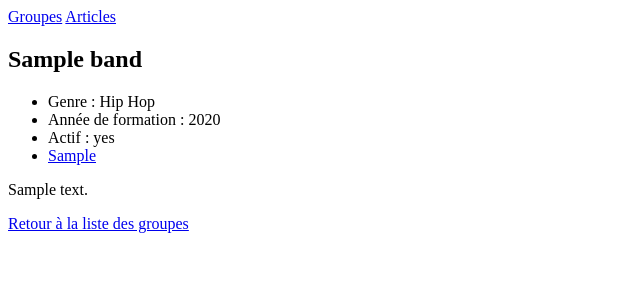
After one commit to draimundo/django-webapp, a Django app: page /bands/1/ in a window 1280 px wide. The commit adds this page. Shown: the top 300 px of the page, without its empty margins (0-640 px from the left). Run offline with Django 5.2, Linux system fonts and the light colour scheme; tables that the repository leaves empty hold one stand-in row (values such as "Sample post").

Commit message:
Add band detail and band list templates

```diff
--- a/merchex/listings/models.py
+++ b/merchex/listings/models.py
@@ -28,6 +28,7 @@ class Listing(models.Model):
         MISCELLANEOUS = 'MS'
 
     title = models.fields.CharField(max_length=100)
+    band = models.ForeignKey(Band, null=True, on_delete=models.SET_NULL)
     description = models.fields.CharField(max_length=1000)
     sold = models.fields.BooleanField(default=False)
     year = models.fields.IntegerField(
--- /dev/null
+++ b/merchex/listings/templates/listings/band_detail.html
@@ -0,0 +1,29 @@
+{% extends 'listings/base.html' %}
+
+{% block content %}
+<h2>{{ band.name }}</h2>
+
+<ul>
+ <li>Genre : {{ band.get_genre_display }}</li>
+ <li>Année de formation : {{ band.year_formed }}</li>
+ <li>Actif : {{ band.active|yesno }}</li>
+ {% if band.official_homepage %}
+ <li><a href="{{ band.official_homepage }}">{{ band.official_homepage }}</a></li>
+ {% endif %}
+</ul>
+
+<p>{{ band.biography }}</p>
+
+{% if band.listing_set.all %}
+<h3>Articles en vente</h3>
+<ul>
+ {% for listing in band.listing_set.all %}
+ <li><a href="{% url 'listing-detail' listing.id %}">{{ listing.title }}</a></li>
+ {% endfor %}
+</ul>
+{% endif %}
+
+
+
+<a href="{% url 'band-list' %}">Retour à la liste des groupes</a>
+{% endblock %}
--- a/merchex/listings/templates/listings/base.html
+++ b/merchex/listings/templates/listings/base.html
@@ -6,7 +6,10 @@
         <link rel="stylesheet" href="{% static 'listings/styles.css' %}" />
     </head>
     <body>
-
+        <nav>
+            <a href="{% url 'band-list' %}">Groupes</a>
+            <a href="{% url 'listing-list' %}">Articles</a>
+        </nav>
         {% block content %}{% endblock %}
 
     </body>
--- a/merchex/listings/templates/listings/listings.html
+++ b/merchex/listings/templates/listings/listing_list.html
@@ -5,7 +5,7 @@
 <p>Les articles en vente sont :</p>
 <ul>
     {% for listing in listings %}
-    <li>{{ listing.title }}</li>
+    <li><a href="{% url 'listing-detail' listing.id %}">{{ listing.title }}</a></li>
     {% endfor %}
 </ul>
 
--- a/merchex/listings/views.py
+++ b/merchex/listings/views.py
@@ -1,16 +1,24 @@
-from django.shortcuts import render
+from django.shortcuts import render, get_object_or_404
 from listings.models import Band, Listing
 
-def hello(request):
+def band_list(request):
     bands = Band.objects.all()
-    return render(request, "listings/hello.html", {"bands": bands})
+    return render(request, "listings/band_list.html", {"bands": bands})
+
+def band_detail(request, band_id):
+    band = get_object_or_404(Band, pk=band_id)
+    return render(request, "listings/band_detail.html", {"band": band})
 
 def about(request):
     return render(request, "listings/about.html")
 
-def listings(request):
+def listing_list(request):
     listings = Listing.objects.all()
-    return render(request, "listings/listings.html", {"listings": listings})
+    return render(request, "listings/listing_list.html", {"listings": listings})
+
+def listing_detail(request, listing_id):
+    listing = get_object_or_404(Listing, pk=listing_id)
+    return render(request, "listings/listing_detail.html", {"listing": listing})
 
 def contact(request):
     return render(request, "listings/contact.html")
--- a/merchex/merchex/urls.py
+++ b/merchex/merchex/urls.py
@@ -21,8 +21,10 @@ from listings import views
 
 urlpatterns = [
     path("admin/", admin.site.urls),
-    path("hello/", views.hello),
+    path("bands/", views.band_list, name="band-list"),
+    path('bands/<int:band_id>/', views.band_detail, name='band-detail'),
     path('about-us/', views.about),
-    path('listings/', views.listings),
+    path('listing/', views.listing_list, name='listing-list'),
+    path('listing/<int:listing_id>/', views.listing_detail, name='listing-detail'),
     path('contact/', views.contact),
 ]
```
Also changed, not shown: merchex/listings/templates/listings/band_list.html (added, +13 -0 lines), merchex/listings/templates/listings/hello.html (deleted, +0 -13 lines), merchex/listings/templates/listings/listing_detail.html (added, +15 -0 lines).
